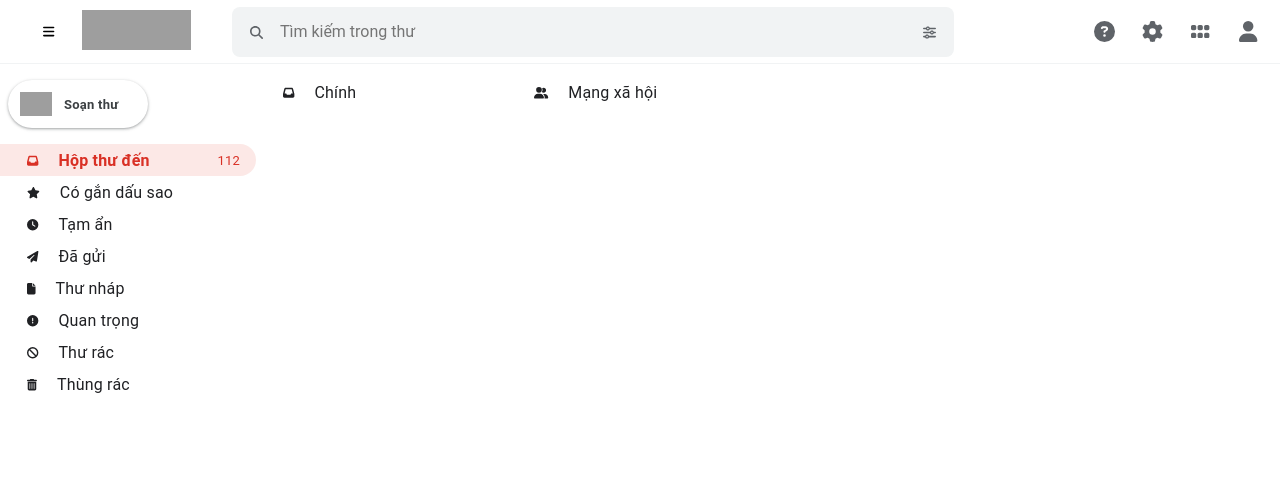
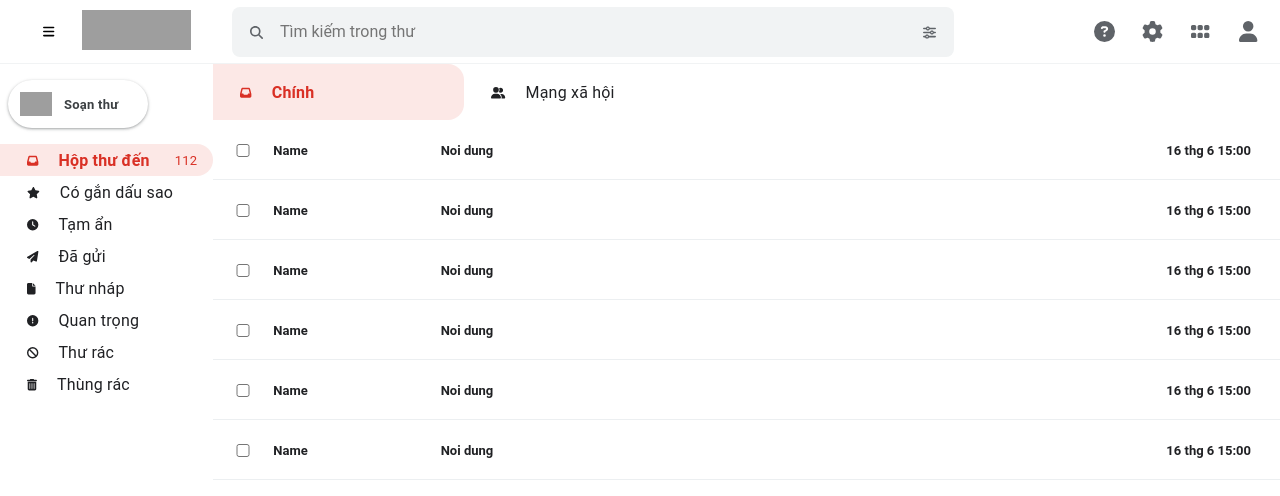
Before and after one commit to chinh1506/web-mail-management-ui, a React (Create React App) app: page / in a window 1280 px wide. Shown: the top 496 px of the page. Built offline with nearby package versions, Linux system fonts and the light colour scheme; grey boxes are pictures that could not be loaded.

Commit message:
xong co ban

```diff
--- a/package.json
+++ b/package.json
@@ -11,6 +11,7 @@
     "@testing-library/jest-dom": "^5.16.4",
     "@testing-library/react": "^13.3.0",
     "@testing-library/user-event": "^13.5.0",
+    "@tippyjs/react": "^4.2.6",
     "babel": "^6.23.0",
     "classnames": "^2.3.1",
     "react": "^18.1.0",
--- a/src/components/Button/index.js
+++ b/src/components/Button/index.js
@@ -3,7 +3,7 @@ import styles from './Button.module.scss';
 import { Link } from 'react-router-dom';
 
 const cx = classNames.bind(styles);
-function CustomButton({ children, href, to, onClick, active, leftIcon, rightIcon, text, ...passProps }) {
+function CustomButton({ children, href, to, onClick, active, leftIcon, rightIcon, borderBottom, text, ...passProps }) {
     let Component = 'button';
     const props = {
         ...passProps,
@@ -19,6 +19,7 @@ function CustomButton({ children, href, to, onClick, active, leftIcon, rightIcon
 
     const classes = cx('wrapper', {
         active,
+        borderBottom,
     });
     return (
         <Component className={classes} {...props}>
--- a/src/components/Content/index.js
+++ b/src/components/Content/index.js
@@ -1,16 +1,34 @@
 import { faInbox, faUserGroup } from '@fortawesome/free-solid-svg-icons';
 import { FontAwesomeIcon } from '@fortawesome/react-fontawesome';
 import classNames from 'classnames/bind';
+import { useState } from 'react';
 import CustomButton from '../Button';
 import styles from './Content.module.scss';
 
 const cx = classNames.bind(styles);
 function Content({ children }) {
+    const [active, setActive] = useState(1);
+    const handleActive = (index) => {
+        setActive(index);
+    };
+
     return (
         <div className={cx('wrapper')}>
             <div className={cx('nav')}>
-                <CustomButton leftIcon={<FontAwesomeIcon icon={faInbox} size="sm" />}>Chính</CustomButton>
-                <CustomButton leftIcon={<FontAwesomeIcon icon={faUserGroup} size="sm" />}>Mạng xã hội</CustomButton>
+                <CustomButton
+                    active={active === 1}
+                    onClick={() => handleActive(1)}
+                    leftIcon={<FontAwesomeIcon icon={faInbox} size="sm" />}
+                >
+                    Chính
+                </CustomButton>
+                <CustomButton
+                    active={active === 2}
+                    onClick={() => handleActive(2)}
+                    leftIcon={<FontAwesomeIcon icon={faUserGroup} size="sm" />}
+                >
+                    Mạng xã hội
+                </CustomButton>
             </div>
             <div>{children}</div>
         </div>
--- /dev/null
+++ b/src/components/MailItem/MailItem.module.scss
@@ -0,0 +1,54 @@
+.wrapper {
+    font-family: Roboto, RobotoDraft, Helvetica, Arial, sans-serif;
+    height: 40px;
+    width: 100%;
+    box-shadow: inset 0 -1px 0 0 rgb(100 121 143 / 12%);
+    background: rgba(255, 255, 255, 0.902);
+
+    color: #202124;
+    cursor: pointer;
+    display: flex;
+    justify-content: space-between;
+    align-items: center;
+    padding: 10px;
+    &:hover {
+        box-shadow: inset 1px 0 0 #dadce0, inset -1px 0 0 #dadce0, 0 1px 2px 0 rgb(60 64 67 / 30%),
+            0 1px 3px 1px rgb(60 64 67 / 15%);
+        z-index: 2;
+    }
+    div,
+    p {
+        font-weight: bold !important;
+    }
+}
+.left {
+    margin-left: 10px;
+    display: flex;
+    align-items: center;
+    flex: 2;
+    input {
+        margin-right: 20px;
+        background: none;
+        order: 0;
+        padding: 0 10px 0 13px;
+        position: relative;
+        width: 20px;
+        border: none;
+    }
+    p {
+    }
+}
+.right {
+    flex: 1;
+    margin-right: 20px;
+}
+.content {
+    flex: 7;
+}
+.focus {
+    color: #202124;
+    background: #c2dbff;
+}
+.seen {
+    background: rgba(242, 245, 245, 0.8);
+}
--- /dev/null
+++ b/src/components/MailItem/index.js
@@ -0,0 +1,29 @@
+import { faInbox, faUserGroup } from '@fortawesome/free-solid-svg-icons';
+import { FontAwesomeIcon } from '@fortawesome/react-fontawesome';
+import classNames from 'classnames/bind';
+import Tippy from '@tippyjs/react';
+import 'tippy.js/dist/tippy.css';
+
+import styles from './MailItem.module.scss';
+const cx = classNames.bind(styles);
+
+function MailItem({ seen, focus }) {
+    const classes = cx('wrapper', {
+        seen,
+        focus,
+    });
+    return (
+        <div className={classes}>
+            <div className={cx('left')}>
+                <Tippy placement="bottom-end" content="Chọn">
+                    <input type="checkbox" name="" value="" />
+                </Tippy>
+                <p>Name</p>
+            </div>
+            <div className={cx('content')}>Noi dung</div>
+            <div className={cx('right')}>16 thg 6 15:00</div>
+        </div>
+    );
+}
+
+export default MailItem;
--- a/src/layouts/DefaultLayout/DefaultLayout.module.scss
+++ b/src/layouts/DefaultLayout/DefaultLayout.module.scss
@@ -6,4 +6,5 @@
     display: flex;
 }
 .content {
+    width: 100%;
 }
--- a/src/layouts/DefaultLayout/index.js
+++ b/src/layouts/DefaultLayout/index.js
@@ -4,6 +4,7 @@ import Header from './Header';
 import Sidebar from './Sidebar';
 import styles from './DefaultLayout.module.scss';
 import Content from '../../components/Content';
+import MailItem from '../../components/MailItem';
 
 const cx = classNames.bind(styles);
 function DefaultLayout() {
@@ -13,7 +14,14 @@ function DefaultLayout() {
             <div className={cx('container')}>
                 <Sidebar />
                 <div className={cx('content')}>
-                    <Content></Content>
+                    <Content>
+                        <MailItem />
+                        <MailItem />
+                        <MailItem />
+                        <MailItem />
+                        <MailItem />
+                        <MailItem />
+                    </Content>
                 </div>
             </div>
         </div>
```
Also changed, not shown: 1 other file (tests, documents, lock files or other folders).
